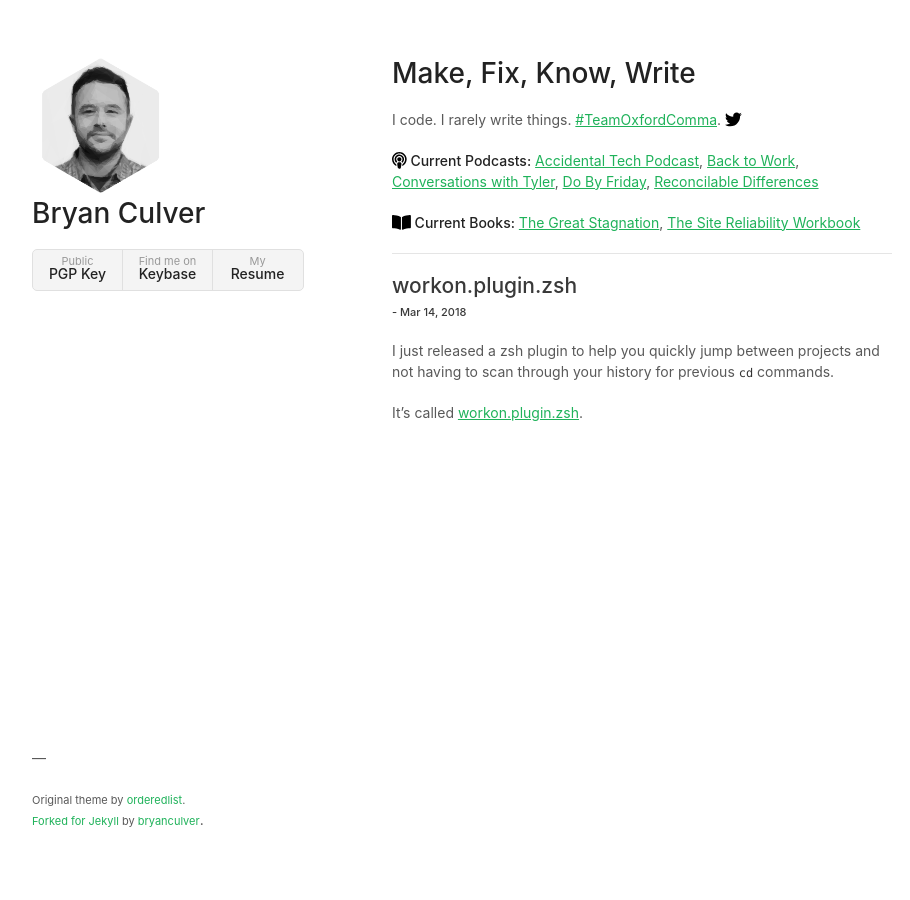
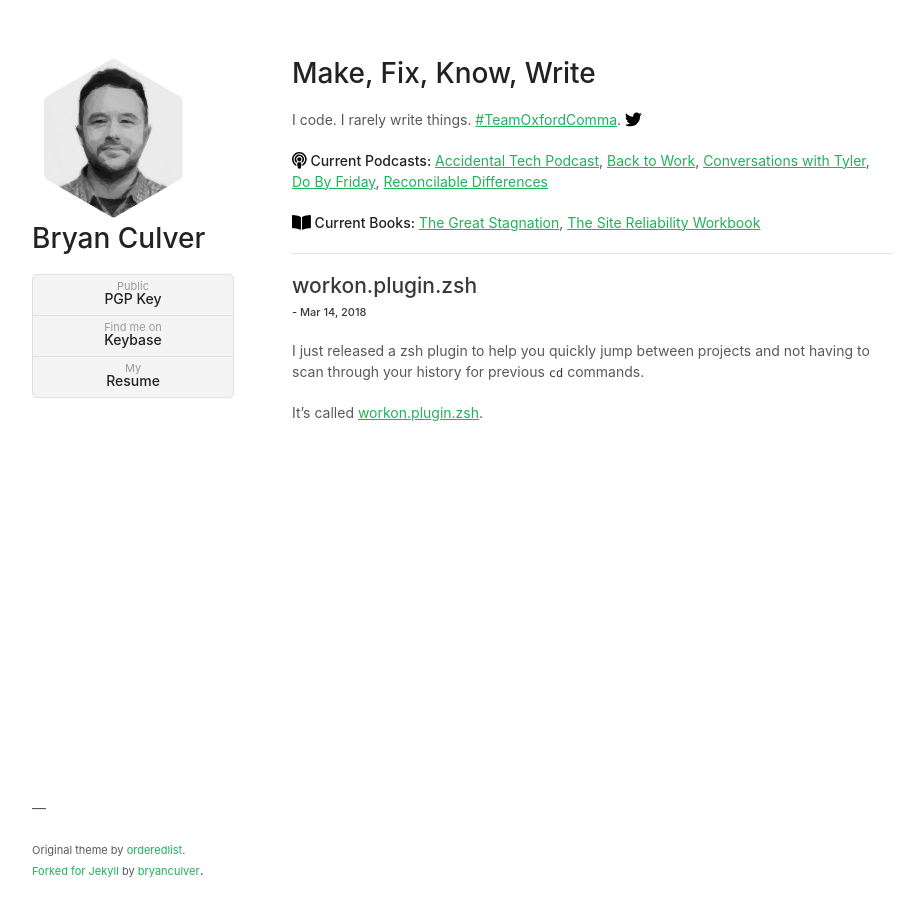
Before and after one commit to bryanculver/bryanculver.github.io, a Jekyll site: the page built from index.html, in a window 1280 px wide. Shown: the whole page, without its empty margins (178-1088 px from the left). Built offline with Jekyll 4.4.1, drawn with Linux system fonts in a browser that asks for light colours.

Commit message:
Update styles: Smaller header, wider content

```diff
--- a/assets/_scss/base.scss
+++ b/assets/_scss/base.scss
@@ -215,7 +215,7 @@
   -webkit-font-smoothing: subpixel-antialiased;
 }
 
-@media print, screen and (max-width: 960px) {
+@media print, screen and (max-width: 959px) {
   div.wrapper {
     width: auto;
     margin: 0;
@@ -251,7 +251,7 @@
   }
 }
 
-@media print, screen and (max-width: 720px) {
+@media print, screen and (max-width: 719px) {
   body {
     word-wrap: break-word;
   }
@@ -271,7 +271,7 @@
   }
 }
 
-@media print, screen and (max-width: 480px) {
+@media print, screen and (max-width: 479px) {
   body {
     padding: 15px;
   }
--- a/assets/css/styles.scss
+++ b/assets/css/styles.scss
@@ -32,7 +32,7 @@
   height: 1.2em;
   vertical-align: text-bottom;
 }
-@media screen and (max-width: 480px) {
+@media screen and (max-width: 479px) {
   header {
     text-align: center;
     display: flex;
@@ -47,3 +47,42 @@
     }
   }
 }
+@media screen and (min-width: 960px) {
+  header {
+    width: 200px;
+
+    .avatar {
+      width: 80%;
+    }
+    ul {
+      width: 200px;
+      height: unset;
+
+      li + li + li {
+        border-right: unset;
+        width: unset;
+      }
+
+      li:last-child {
+        border-bottom: none;
+        border-right: none;
+      }
+    }
+
+    li {
+      border-bottom: 1px solid #e0e0e0;
+      border-right: none;
+      float: unset;
+      width: unset;
+    }
+  }
+
+  section {
+    width: 600px;
+  }
+
+  footer {
+    width: 200px;
+    bottom: 0px;
+  }
+}
```
